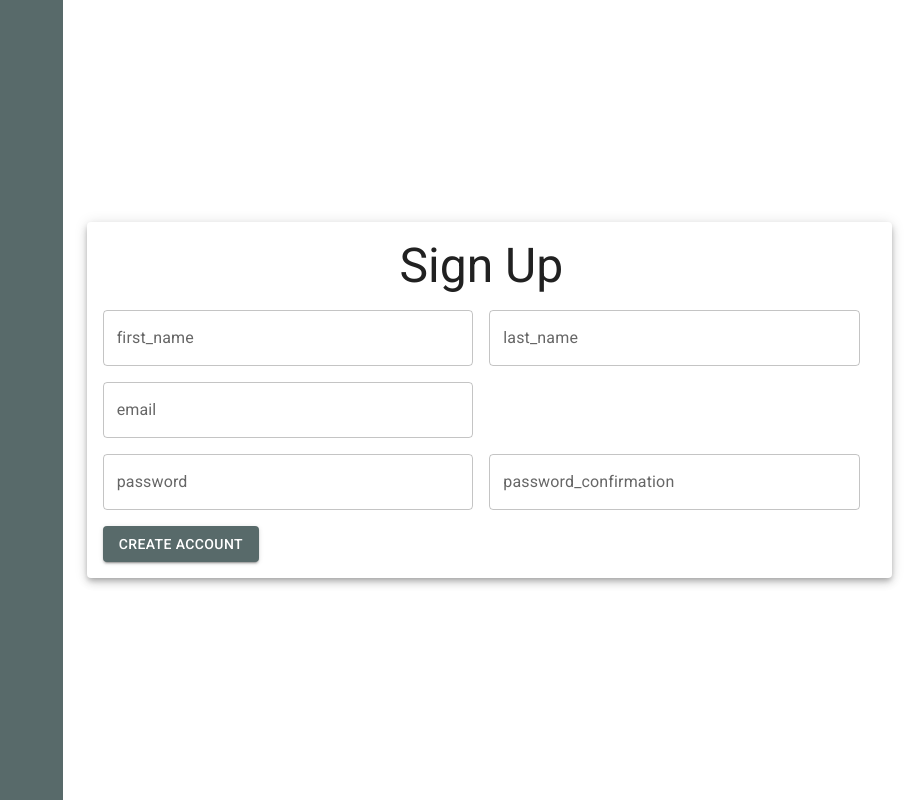
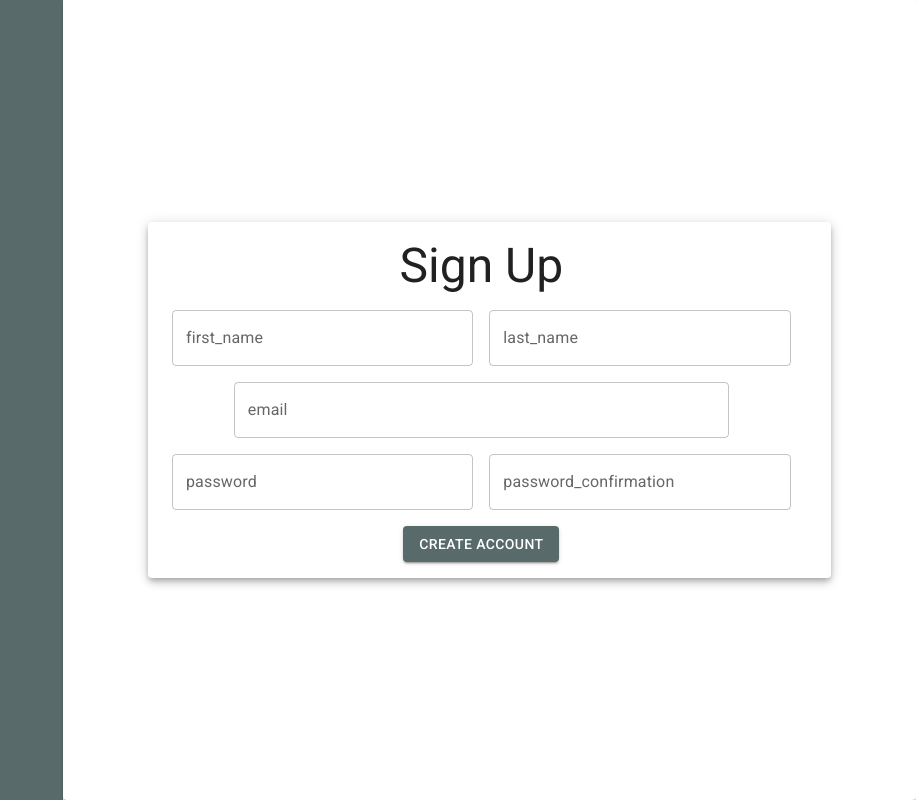
Before and after one commit to drewkeat/mainstage-client, a React (Create React App) app: page /signup in a window 1280 px wide. Shown: the whole page, without its empty margins (364-1280 px from the left). Built offline with nearby package versions, Linux system fonts and the light colour scheme.

Commit message:
Adjust form, landing, and signup styles

```diff
--- a/src/Components/MainstageForm/MainstageForm.jsx
+++ b/src/Components/MainstageForm/MainstageForm.jsx
@@ -1,13 +1,13 @@
-import {Alert, Grid, Paper, Typography} from '@mui/material'
+import {Alert, Container, Grid, Paper, Typography} from '@mui/material'
 import {Formik, Form} from 'formik'
 import {connect} from 'react-redux'
 
 import React from 'react';
 
-function MainstageForm({children, errors, formValues, validations, handleSubmit, header, elevation, width, alignSelf, dispatch, ...props}) {
+function MainstageForm({children, errors, formValues, validations, handleSubmit, header, elevation, width, minWidth, alignSelf, dispatch, ...props}) {
 
   const renderChildren = children.map((child, index) => {
-    const {name, type, fullWidth, variant, ...gridProps} = child.props
+    const {name, type, fullWidth, variant, sx, ...gridProps} = child.props
 
     return (
     <Grid item key={index} {...gridProps}>
@@ -29,7 +29,7 @@ function MainstageForm({children, errors, formValues, validations, handleSubmit,
   }
 
   return (
-    <Paper elevation={elevation} sx={{padding: '1rem', maxWidth: {width}, minWidth:'fit-content', alignSelf: {alignSelf}}} >
+    <Container component={Paper} elevation={elevation} sx={{padding: '1rem', maxWidth: {width}}} >
       <Formik
             initialValues={{...formValues}}
             validationSchema={validations}
@@ -52,7 +52,7 @@ function MainstageForm({children, errors, formValues, validations, handleSubmit,
           </Grid>
         </Form>
       </Formik>
-    </Paper>
+    </Container>
   );
 }
 
--- a/src/Containers/Landing/Landing.jsx
+++ b/src/Containers/Landing/Landing.jsx
@@ -1,4 +1,4 @@
-import { Container, Grid, Typography } from "@mui/material";
+import { Paper, CssBaseline, Grid, Typography } from "@mui/material";
 import { connect } from "react-redux";
 import { loginUser } from "../../Actions/AuthActions";
 
@@ -6,19 +6,12 @@ import LoginForm from "./components/LoginForm";
 
 function Landing({ loginUser, ...props }) {
   return (
-    <Grid
-      container
-      sx={{ height: "100vh", width: "100vw" }}
-      direction={{xs: 'column-reverse', sm: 'row'}}
-    >
-      <Grid item xs={6} sm={4} sx={{backgroundColor: 'primary.main'}}/>
-      <Grid item container xs={6} sm={8} justifyContent='center' alignContent='center' component={Container} spacing={5}>
-        <Grid item xs={12}>
-          <Typography variant="h2" textAlign='center'>MAiNSTAGE <br/>Login</Typography>
-        </Grid>
-        <Grid item xs={6}>
-          <LoginForm loginUser={loginUser} width='50%' alignSelf='center'/>
-        </Grid>
+    <Grid container component="main" direction={{xs: 'column-reverse', sm: 'row'}} sx={{height: '100vh', width: '100vw'}}>
+      <CssBaseline />
+      <Grid item xs={6} sm={4} sx={{backgroundColor: 'primary.main'}} />
+      <Grid container component={Paper} direction='column' xs={6} sm={8} gap={5} justifyContent='center' alignContent='center' maxWidth='100%' >
+        <Typography variant='h2' textAlign='center'>MAiNSTAGE Login</Typography>
+        <LoginForm loginUser={loginUser} width='50%' minWidth='fit-content'/>
       </Grid>
     </Grid>
   );
--- a/src/Containers/Landing/components/LoginForm.jsx
+++ b/src/Containers/Landing/components/LoginForm.jsx
@@ -3,6 +3,7 @@ import * as Yup from "yup";
 import {
   Button,
   ButtonGroup,
+  useMediaQuery
 } from "@mui/material";
 
 import MainstageForm from "../../../Components/MainstageForm/MainstageForm";
@@ -10,6 +11,7 @@ import MSTextField from "../../../Components/MainstageForm/MSTextField";
 
 function LoginForm({ loginUser, autheticateJWT, ...props }) {
   const navigate = useNavigate();
+  const smScreen = useMediaQuery("(min-width:600px)")
 
   const formValues = {
     email: "",
@@ -36,7 +38,7 @@ function LoginForm({ loginUser, autheticateJWT, ...props }) {
     >
       <MSTextField fullWidth type="text" name="email" xs={12}/>
       <MSTextField fullWidth type="password" name="password" xs={12}/>
-      <ButtonGroup>
+      <ButtonGroup orientation={smScreen ? 'horizontal' : 'vertical'} >
         <Button type="submit" variant="contained" color="success">
           Login
         </Button>
--- a/src/Containers/Signup/Signup.jsx
+++ b/src/Containers/Signup/Signup.jsx
@@ -1,4 +1,4 @@
-import { Container, Grid } from "@mui/material";
+import { CssBaseline, Grid, Paper } from "@mui/material";
 import { connect } from "react-redux"
 
 import { createUser } from "../../Actions/UserActions";
@@ -7,12 +7,13 @@ import SignupForm from './components/SignupForm'
 
 export function Signup({createUser,...props}) {
   return(
-    <Grid container sx={{width: '100vw', height: '100vh'}} direction={{xs: 'column-reverse', sm: 'row'}}>
-      <Grid item xs={6} sm={4} sx={{backgroundColor: 'primary.main'}}/>
-      <Grid item xs={6} sm={8} alignContent='center' sx={{margin: 'auto'}} component={Container}>
-        <SignupForm createUser={ createUser } width='50%'/>
-      </Grid>
+    <Grid container component="main" direction={{xs: 'column-reverse', sm: 'row'}} sx={{height: '100vh', width: '100vw'}}>
+    <CssBaseline />
+    <Grid item xs={6} sm={4} sx={{backgroundColor: 'primary.main'}} />
+    <Grid container component={Paper} direction='column' xs={6} sm={8} gap={5} justifyContent='center' alignContent='center' maxWidth='100%'>
+      <SignupForm createUser={createUser} width='80%' minWidth='fit-content'/>
     </Grid>
+  </Grid>
   )
 }
 
--- a/src/Containers/Signup/components/SignupForm.jsx
+++ b/src/Containers/Signup/components/SignupForm.jsx
@@ -1,11 +1,11 @@
 import * as Yup from "yup";
 import { Button } from "@mui/material";
-import { useNavigate } from 'react-router-dom'
+import { useNavigate } from "react-router-dom";
 
 import MainstageForm from "../../../Components/MainstageForm/MainstageForm";
 import MSTextField from "../../../Components/MainstageForm/MSTextField";
 
-function SignupForm({createUser, ...props}) {
+function SignupForm({ createUser, ...props }) {
   const formValues = {
     first_name: "",
     last_name: "",
@@ -22,7 +22,7 @@ function SignupForm({createUser, ...props}) {
     password_confirmation: Yup.string().required("Required"),
   });
 
-  const navigate = useNavigate()
+  const navigate = useNavigate();
   const handleSubmit = (values) => {
     createUser(values, navigate);
   };
@@ -34,12 +34,20 @@ function SignupForm({createUser, ...props}) {
       handleSubmit={handleSubmit}
       header="Sign Up"
       elevation={5}
+      justifyContent="center"
       {...props}
     >
-      <MSTextField fullWidth type="text" name="first_name" xs={6}/>
-      <MSTextField fullWidth type="text" name="last_name" xs={6}/>
-      <MSTextField fullWidth type="email" name="email" xs={6}/>
-      <div xs={6}></div>
+      <MSTextField fullWidth type="text" name="first_name" xs={6} />
+      <MSTextField fullWidth type="text" name="last_name" xs={6} />
+      <MSTextField
+        fullWidth
+        container
+        type="email"
+        name="email"
+        xs={12}
+        justifyContent="center"
+        sx={{ maxWidth: "80%" }}
+      />
       <MSTextField fullWidth type="password" name="password" xs={6} />
       <MSTextField
         fullWidth
@@ -47,7 +55,7 @@ function SignupForm({createUser, ...props}) {
         name="password_confirmation"
         xs={6}
       />
-      <Button type="submit" variant="contained" xs={12}>
+      <Button type="submit" variant="contained" xs={"fit-content"}>
         Create Account
       </Button>
     </MainstageForm>
```
